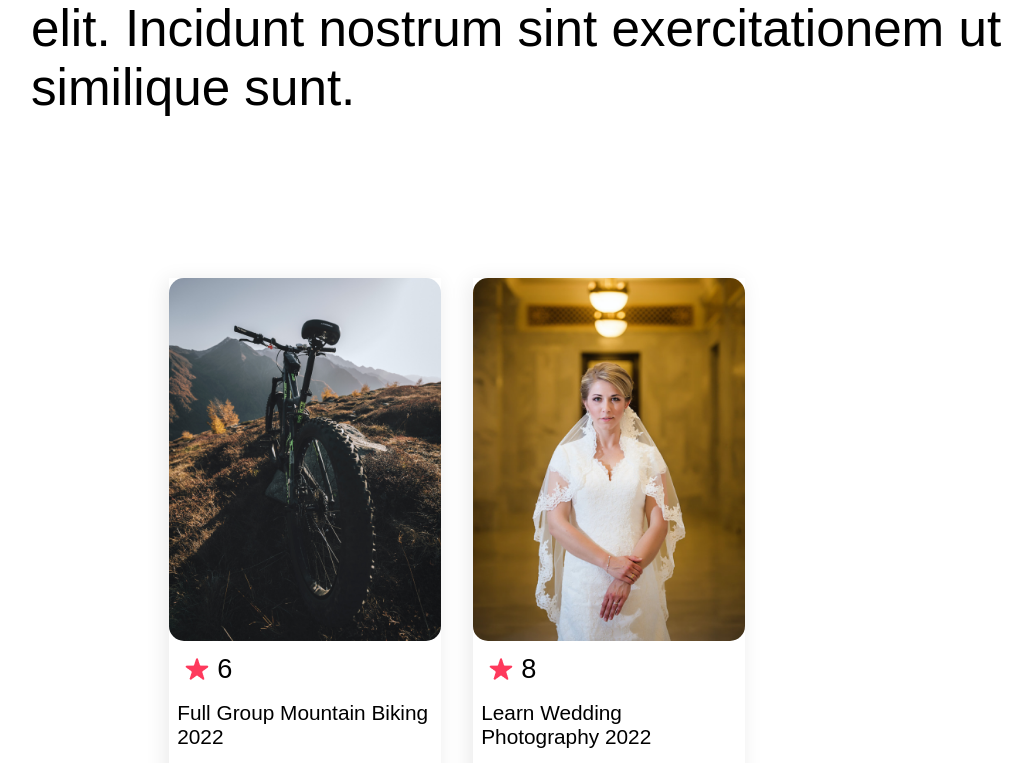
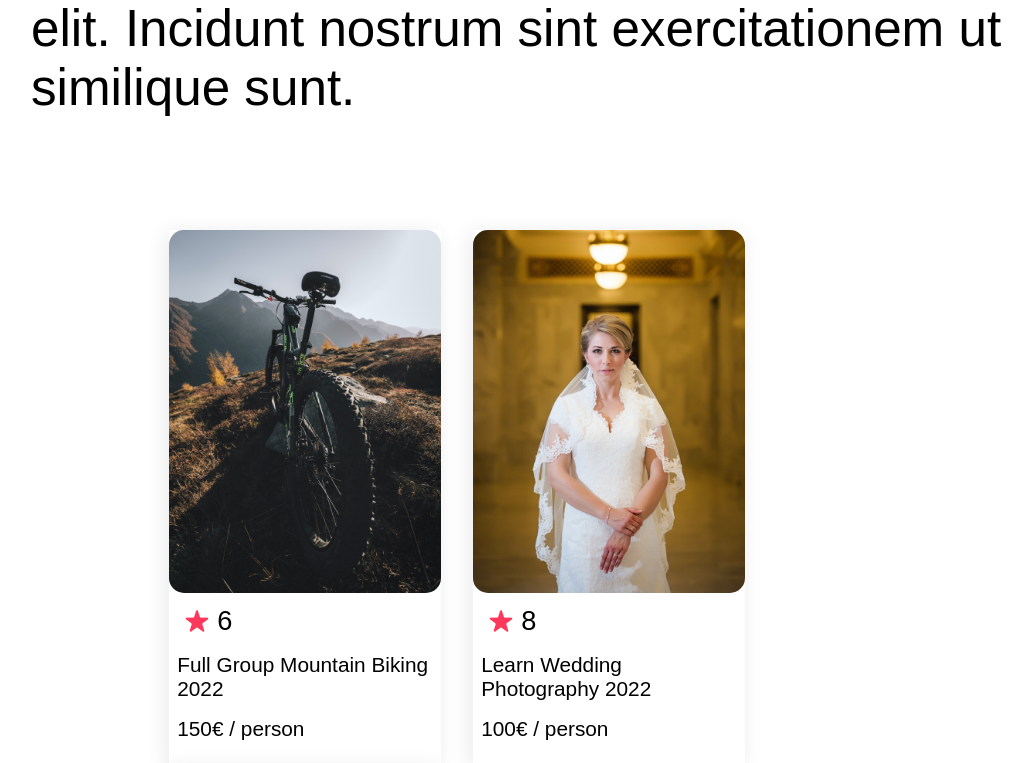
Before and after one commit to devmailar/AirBnb-react, a React (Create React App) app: page / in a window 1280 px wide. Shown: the part 1719-2482 px from the top of the page, without its empty margins (33-1065 px from the left). Built offline with nearby package versions, Linux system fonts and the light colour scheme.

Commit message:
Decrease margintop of card container

```diff
--- a/src/assets/css/App.css
+++ b/src/assets/css/App.css
@@ -64,7 +64,7 @@ body {
 
 .header .card-container {
   padding: 8.8vw;
-  margin: 3rem 4.6rem;
+  margin: 0rem 4.6rem;
 }
 
 .header .card-container .card {
--- a/src/assets/css/App.scss
+++ b/src/assets/css/App.scss
@@ -53,7 +53,7 @@ body {
 
   .card-container {
     padding: 8.8vw;
-    margin: 3rem 4.6rem;
+    margin: 0rem 4.6rem;
 
     .card {
       display: inline-flex;
```
